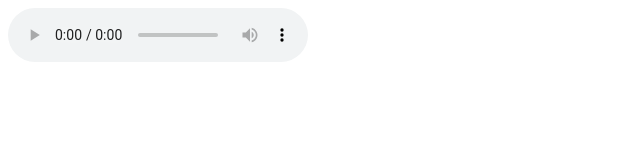
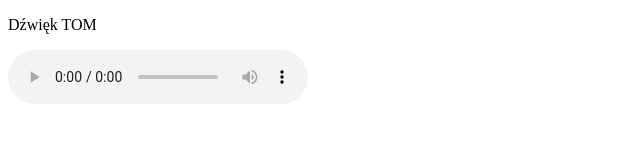
Before and after one commit to Specialist969/JSLab3, a plain HTML site: page index.html in a window 1280 px wide. Shown: the whole page, without its empty margins (0-640 px from the left). Drawn offline with Linux system fonts and the light colour scheme.

Commit message:
finish1.1

```diff
--- a/index.html
+++ b/index.html
@@ -14,6 +14,7 @@
     <audio src="./sounds/ride.wav" id="s6"></audio>
     <audio src="./sounds/snare.wav" id="s7"></audio>
     <audio src="./sounds/tink.wav" id="s8"></audio>
+    <p>Dźwięk TOM</p>
     <audio src="./sounds/tom.wav" controls id="s9"></audio>
 
     <script src="drumkit2.js"></script>
```
